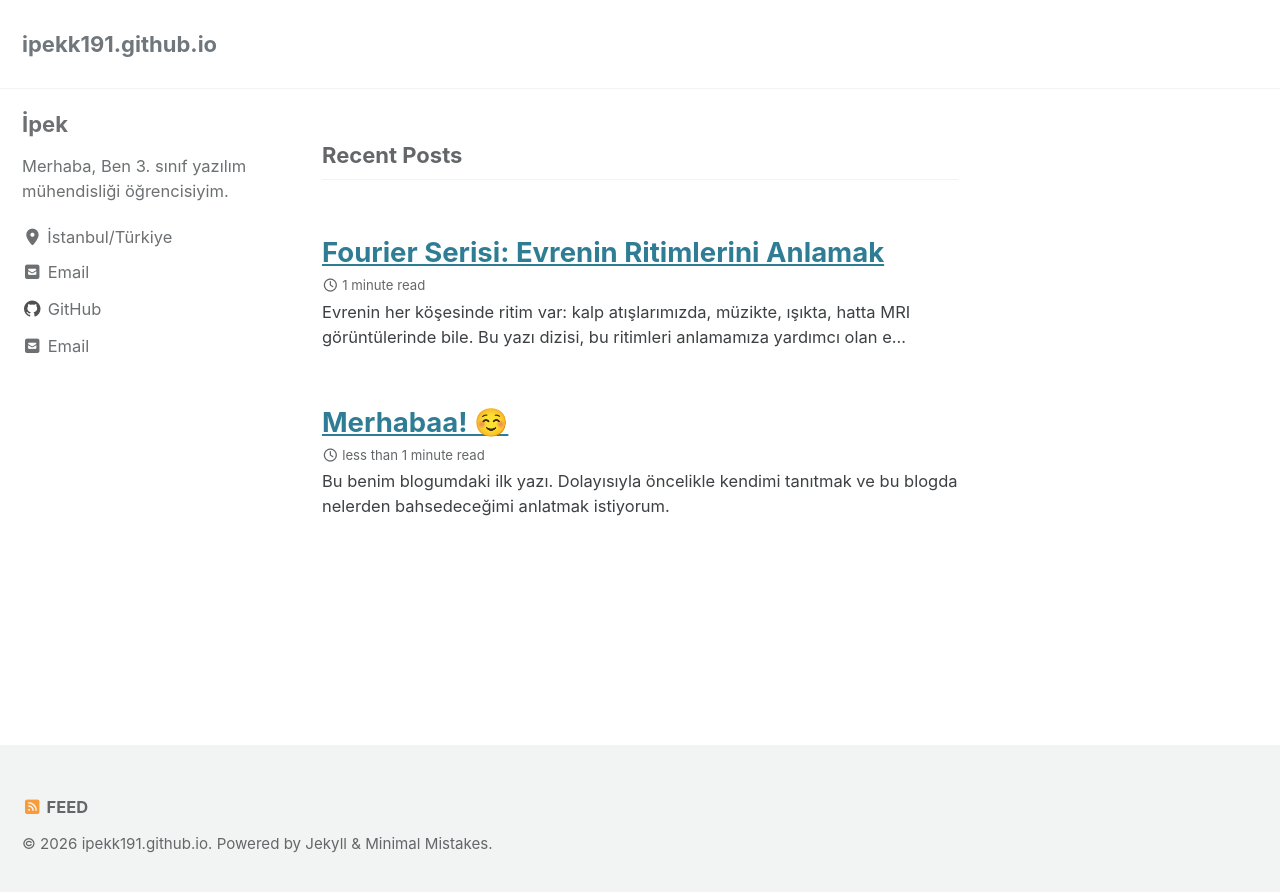
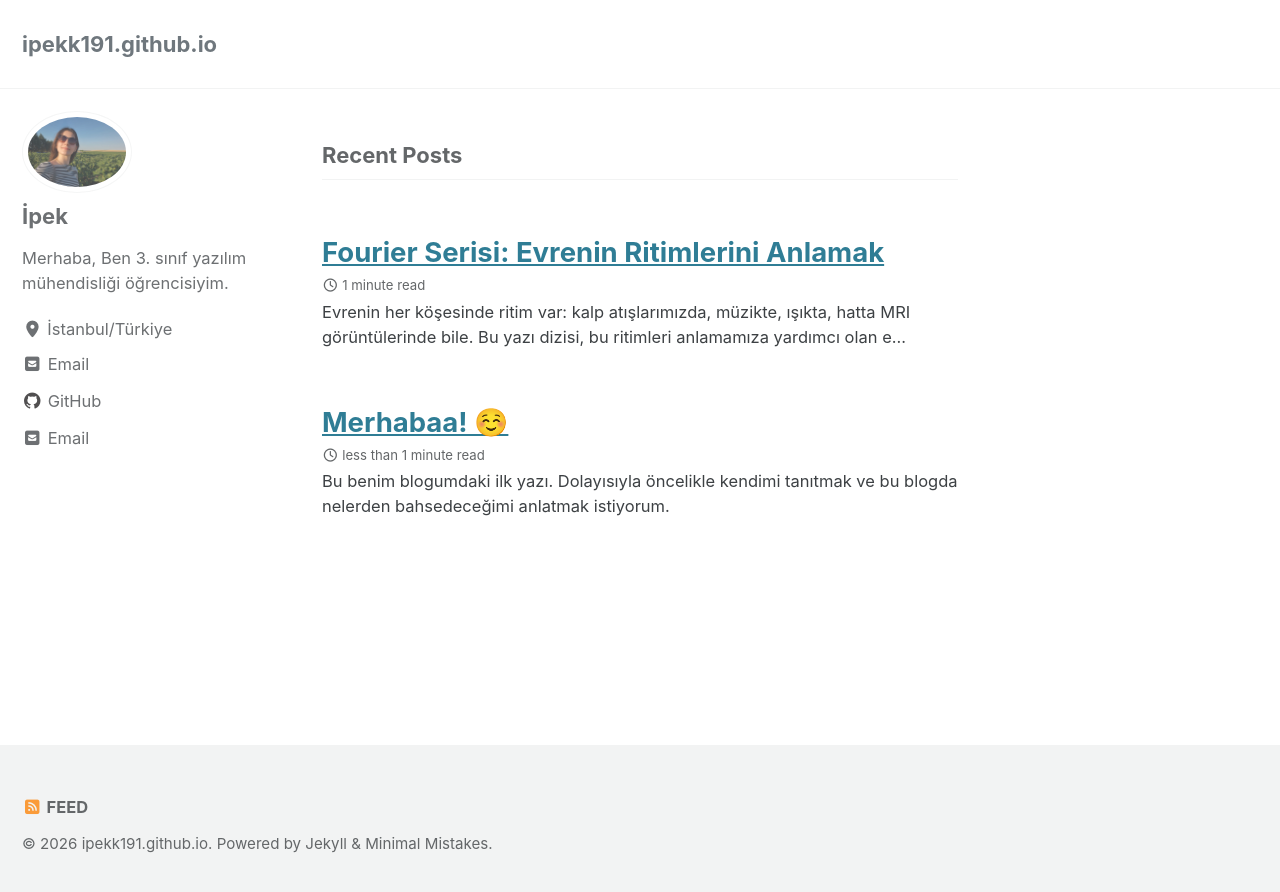
Before and after one commit to ipekk191/ipekk191.github.io, a Jekyll site: the page built from index.html, in a window 1280 px wide. Shown: the top 892 px of the page. Built offline with Jekyll 4.4.1, drawn with Linux system fonts in a browser that asks for light colours.

Commit message:
avatar added inshallah

```diff
--- a/_data/authors.yml
+++ b/_data/authors.yml
@@ -1,6 +1,6 @@
 ipek:
   name: "İpek"
-  image: "/assets/images/bio-photo.jpg"
+  avatar: "/assets/images/bio-photo.jpg"
   bio: "Merhaba, Ben 3. sınıf yazılım mühendisliği öğrencisiyim."
   location: "İstanbul/Türkiye"
   email: sevvalipektopcu@gmail.com
```
